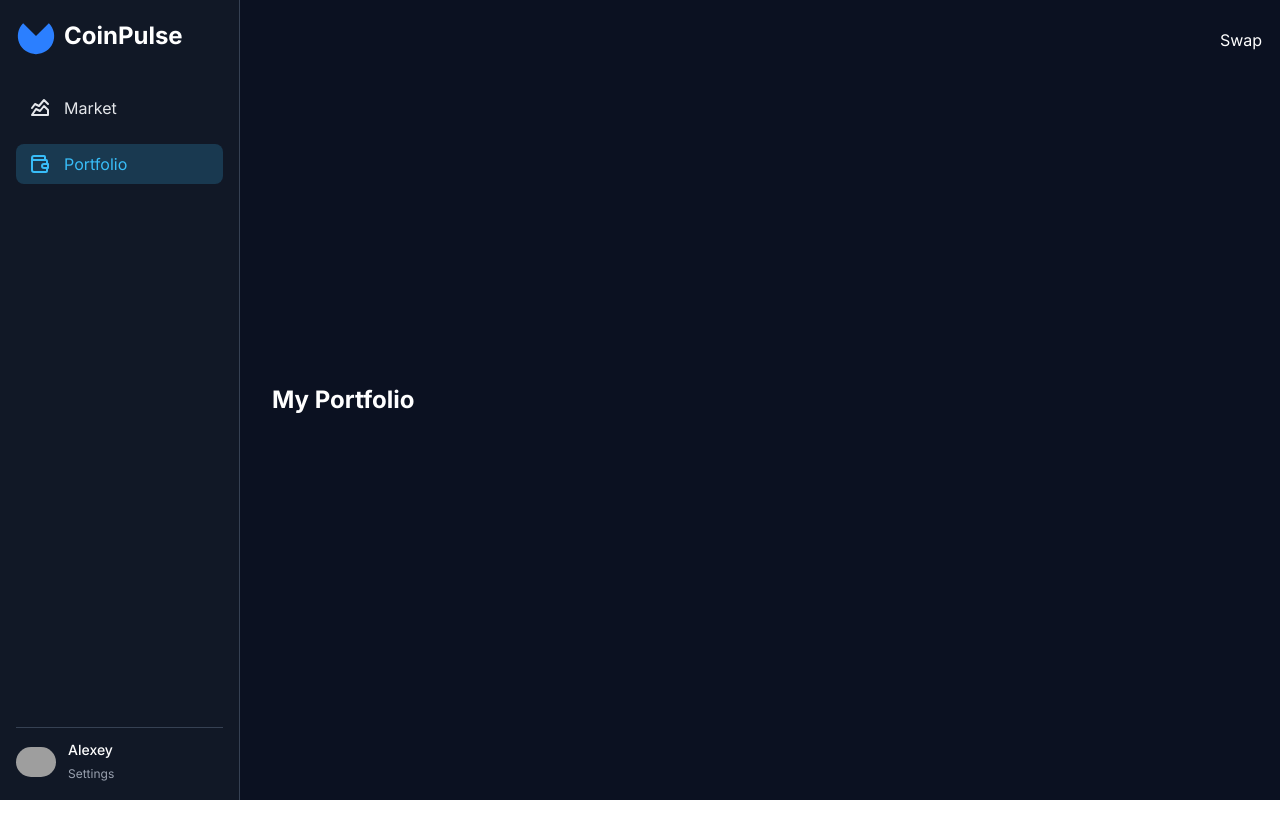
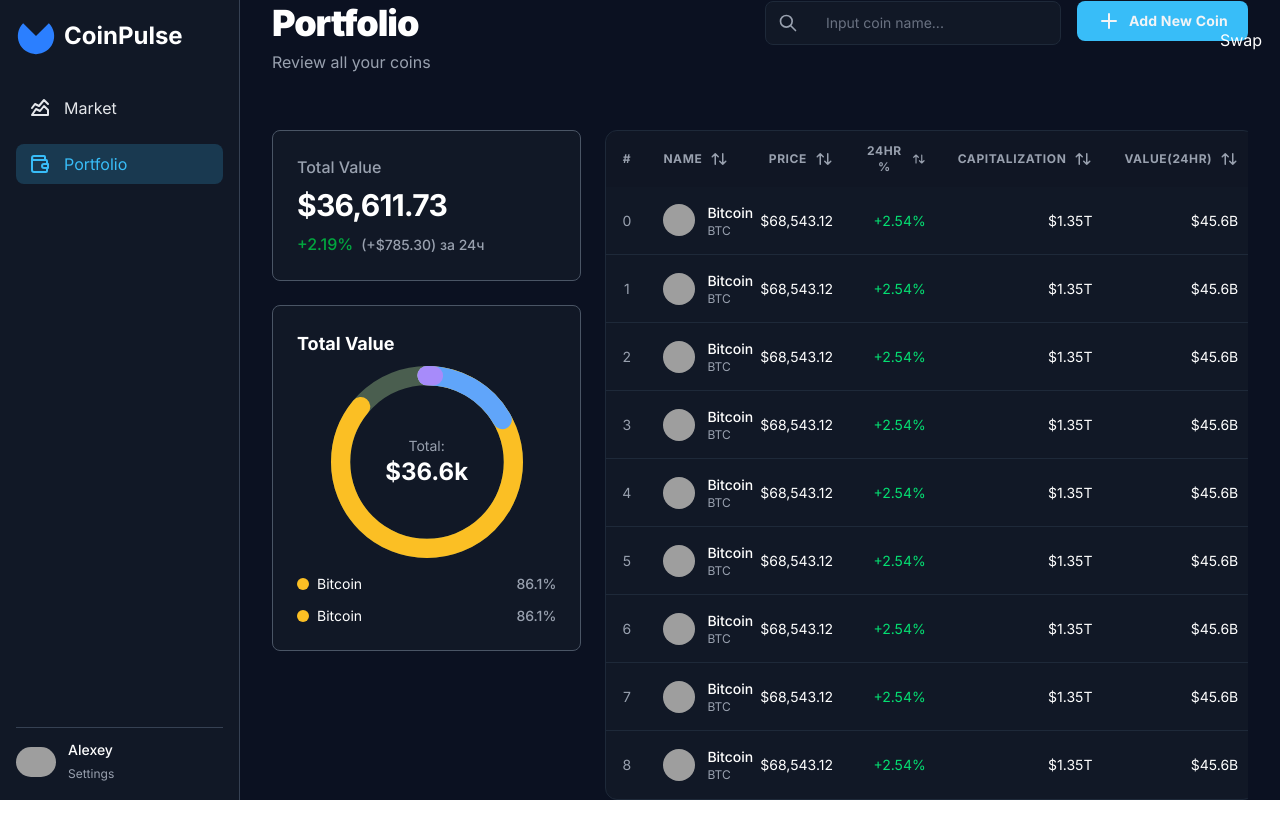
Before and after one commit to Dapy0/CoinPulse, a React (Vite) app: page /portfolio in a window 1280 px wide. Before the commit the page ends 800 px from the top, so only its background shows below. Built offline with nearby package versions, Linux system fonts and the light colour scheme; grey boxes are pictures that could not be loaded.

Commit message:
Enhance UI components: update InputForm styling, improve MarketPage layout, add PortfolioPage with CoinTable and InputSearch, and fix import path for PortfolioPage

```diff
--- /dev/null
+++ b/src/components/Button/Button.tsx
@@ -0,0 +1,11 @@
+import type { ReactNode } from "react";
+
+interface IButton {
+  children: ReactNode;
+}
+
+export default function Button({ children, ...props }: IButton) {
+  return (
+    <button className="flex min-w-[84px] max-w-[480px] cursor-pointer items-center justify-center overflow-hidden rounded-lg h-10 px-5 bg-primary gap-2 text-sm font-bold leading-normal text-gray-800 dark:text-gray-100 tracking-[0.015em] hover:bg-primary/80 transition-colors "  {...props}>{children}</button>
+  )
+}
--- a/src/components/InputForm/InputForm.tsx
+++ b/src/components/InputForm/InputForm.tsx
@@ -7,7 +7,7 @@ interface IInputForm {
 
 export default function InputForm({ value, onChange, ...props }: IInputForm) {
   return (
-    <form className="flex min-w-40 h-11 w-full max-w-sm flex-1 bg-foreground rounded-lg border border-gray-400 dark:border-gray-800">
+    <form className="flex min-w-40 min-h-11 w-full max-w-sm flex-1 bg-foreground rounded-lg border border-gray-400 dark:border-gray-800">
       <div className="text-gray-400 flex items-center justify-center px-3 ">
         <IconSearch className="size-5" />
       </div>
--- a/src/components/MainLayout.tsx
+++ b/src/components/MainLayout.tsx
@@ -52,7 +52,7 @@ export const MainLayout = () => {
         </div>
       </aside>
 
-      <div className="flex-1 p-8 self-center">
+      <div className="flex-1 p-8 lg:self-center">
         <Outlet />
       </div>
     </div>
--- a/src/pages/MarketPage.tsx
+++ b/src/pages/MarketPage.tsx
@@ -6,13 +6,13 @@ import { useSearch } from "@tanstack/react-router";
 export const MarketPage = () => {
   const { page = 1 } = useSearch({ from: "/" });
 
-  console.log(page);
+
   return (
     <div className="dark:text-white mx-auto max-w-6xl flex flex-col justify-between ">
-      <header className="flex justify-between items-center mb-6 gap-4 flex-wrap">
+      <header className="flex justify-between items-start mb-14 gap-4 flex-wrap">
         <div className="flex flex-col gap-1">
-          <p className="text-3xl font-bold leading-tight tracking-[-0.03em]">Market Overview</p>
-          <p className="text-gray-400 text-sm font-normal">Top-100 coins based on market capitalization</p>
+          <p className="text-3xl sm:text-4xl font-black leading-tight tracking-[-0.03em]">Market Overview</p>
+          <p className="text-gray-400 text-sm sm:text-base font-normal">Top-100 coins based on market capitalization</p>
         </div>
         <div className="w-full sm:w-auto">
           <InputSearch />
--- a/src/pages/PortfolioPAge.tsx
+++ b/src/pages/PortfolioPAge.tsx
@@ -1,3 +1,74 @@
+import Button from "@/components/Button/Button";
+import CoinTable from "@/components/CoinTable/CoinTable";
+
+import InputSearch from "@/modules/InputSearch/InputSearch";
+import { IconPlus } from "@tabler/icons-react";
+
 export const PortfolioPage = () => {
-  return <h1 className="text-2xl font-bold">My Portfolio</h1>;
+  return (
+    <div className="dark:text-white mx-auto max-w-6xl flex flex-col justify-between ">
+      <header className="flex justify-between items-start  mb-14 gap-4 flex-wrap">
+        <div className="flex flex-col gap-1">
+          <p className="text-3xl sm:text-4xl font-black leading-tight tracking-[-0.03em]">Portfolio</p>
+          <p className="text-gray-400 text-sm sm:text-base font-normal">Review all your coins</p>
+        </div>
+        <div className="w-full sm:w-auto flex flex-col lg:flex-row h-full gap-4">
+          <InputSearch />
+          <Button><IconPlus />Add New Coin</Button>
+        </div>
+      </header>
+      <main className="grid grid-cols-1 lg:grid-cols-3 gap-6">
+        <div className="lg:col-span-1 flex flex-col gap-6">
+
+          <div className="flex flex-col gap-2 rounded-lg p-6 border border-gray-300 dark:border-gray-600 bg-foreground ">
+            <p className="text-gray-600 dark:text-gray-400 text-base font-medium leading-normal">Total Value</p>
+            <p className="tracking-tight text-3xl font-bold leading-tight">$36,611.73</p>
+            <div className="flex items-center gap-2">
+              <p className="text-green-500 dark:text-green-600 text-base font-medium leading-normal">+2.19%</p>
+              <p className="text-gray-600 dark:text-gray-400 text-sm font-medium leading-normal">(+$785.30) за 24ч</p>
+            </div>
+          </div>
+          <div className="flex flex-col gap-2 rounded-lg p-6 border border-gray-300 dark:border-gray-600 bg-foreground ">
+            <h3 className="text-lg font-bold">Total Value</h3>
+
+            <div className="relative flex items-center justify-center">
+              <svg className="w-48 h-48 transform -rotate-90" viewBox="0 0 120 120">
+                <circle cx="60" cy="60" fill="none" r="54" stroke="#4a5e4f" stroke-width="12"></circle>
+                <circle className="transition-all duration-500" cx="60" cy="60" fill="none" r="54" stroke="#FBBF24" stroke-dasharray="291.56, 339.29" stroke-linecap="round" stroke-width="12" ></circle>
+                <circle className="transition-all duration-500" cx="60" cy="60" fill="none" r="54" stroke="#60A5FA" stroke-dasharray="56.98, 339.29" stroke-linecap="round" stroke-width="12" ></circle>
+                <circle className="transition-all duration-500" cx="60" cy="60" fill="none" r="54" stroke="#A78BFA" stroke-dasharray="4.14, 339.29" stroke-linecap="round" stroke-width="12"></circle>
+              </svg>
+              <div className="absolute flex flex-col items-center justify-center">
+                <span className="text-gray-600 dark:text-gray-400 text-sm">Total:</span>
+                <span className=" text-2xl font-bold">$36.6k</span>
+              </div>
+            </div>
+
+            <div className="flex flex-col gap-3 mt-2">
+              <div className="flex items-center justify-between">
+                <div className="flex items-center gap-2">
+                  <div className="w-3 h-3 rounded-full bg-[#FBBF24]"></div>
+                  <span className=" text-sm">Bitcoin</span>
+                </div>
+                <span className="text-gray-600 dark:text-gray-400 text-sm font-medium">86.1%</span>
+              </div>
+              <div className="flex items-center justify-between">
+                <div className="flex items-center gap-2">
+                  <div className="w-3 h-3 rounded-full bg-[#FBBF24]"></div>
+                  <span className=" text-sm">Bitcoin</span>
+                </div>
+                <span className="text-gray-600 dark:text-gray-400 text-sm font-medium">86.1%</span>
+              </div>
+            </div>
+
+          </div>
+
+        </div>
+        <div className="lg:col-span-2 overflow-x-auto">
+          <CoinTable />
+          {/* <Pagination currentPage={1} totalPages={20} search={(prev) => ({ page: prev })} /> */}
+        </div>
+      </main>
+    </div>
+  );
 };
--- a/src/router/index.tsx
+++ b/src/router/index.tsx
@@ -1,7 +1,7 @@
 import { MainLayout } from "@/components/MainLayout";
 import { CoinDetailPage } from "@/pages/CoinDetailPage";
 import { MarketPage } from "@/pages/MarketPage";
-import { PortfolioPage } from "@/pages/PortfolioPAge";
+import { PortfolioPage } from "@/pages/PortfolioPage";
 import { createRootRoute, createRoute, createRouter } from "@tanstack/react-router";
 
 type CoinSearch = {
```
